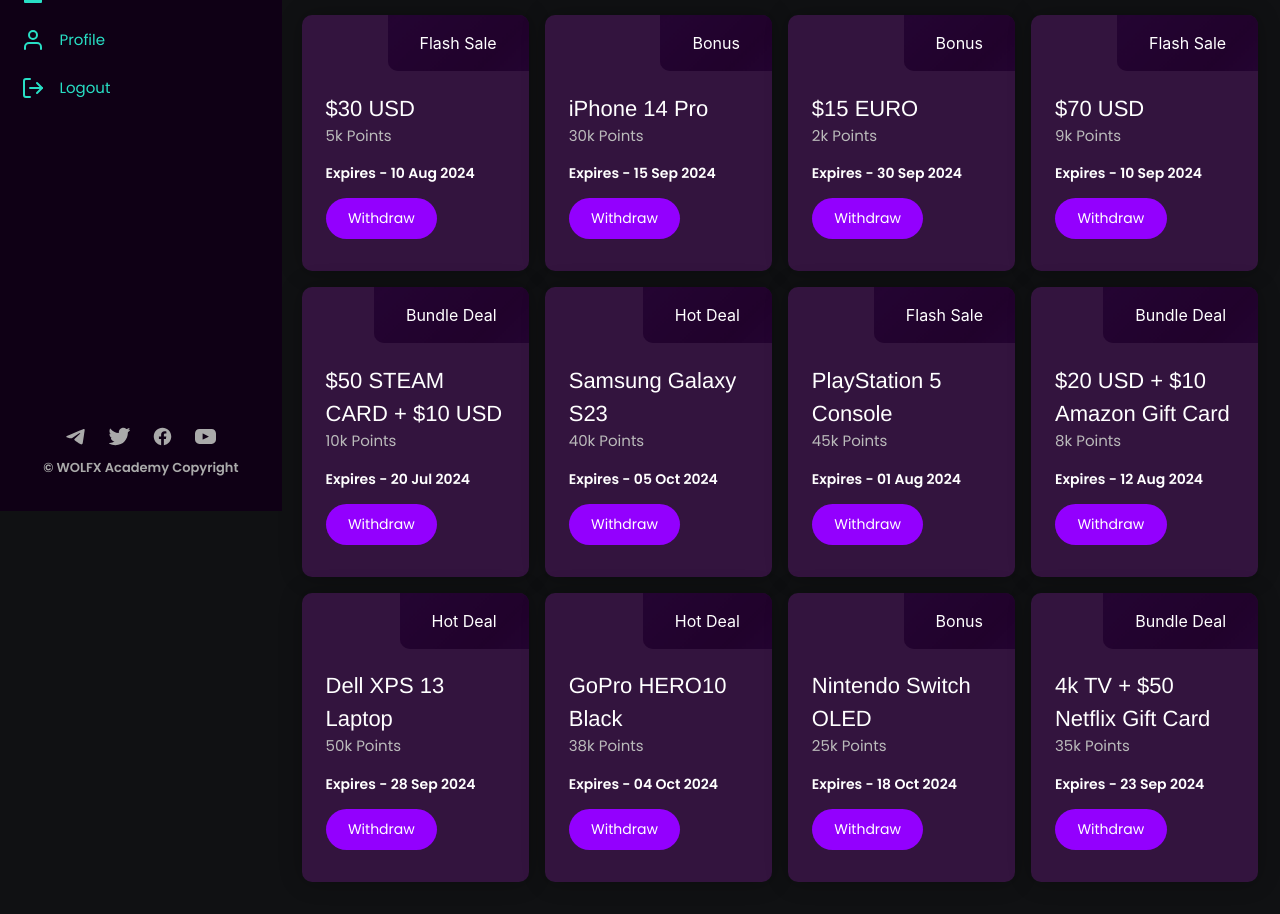
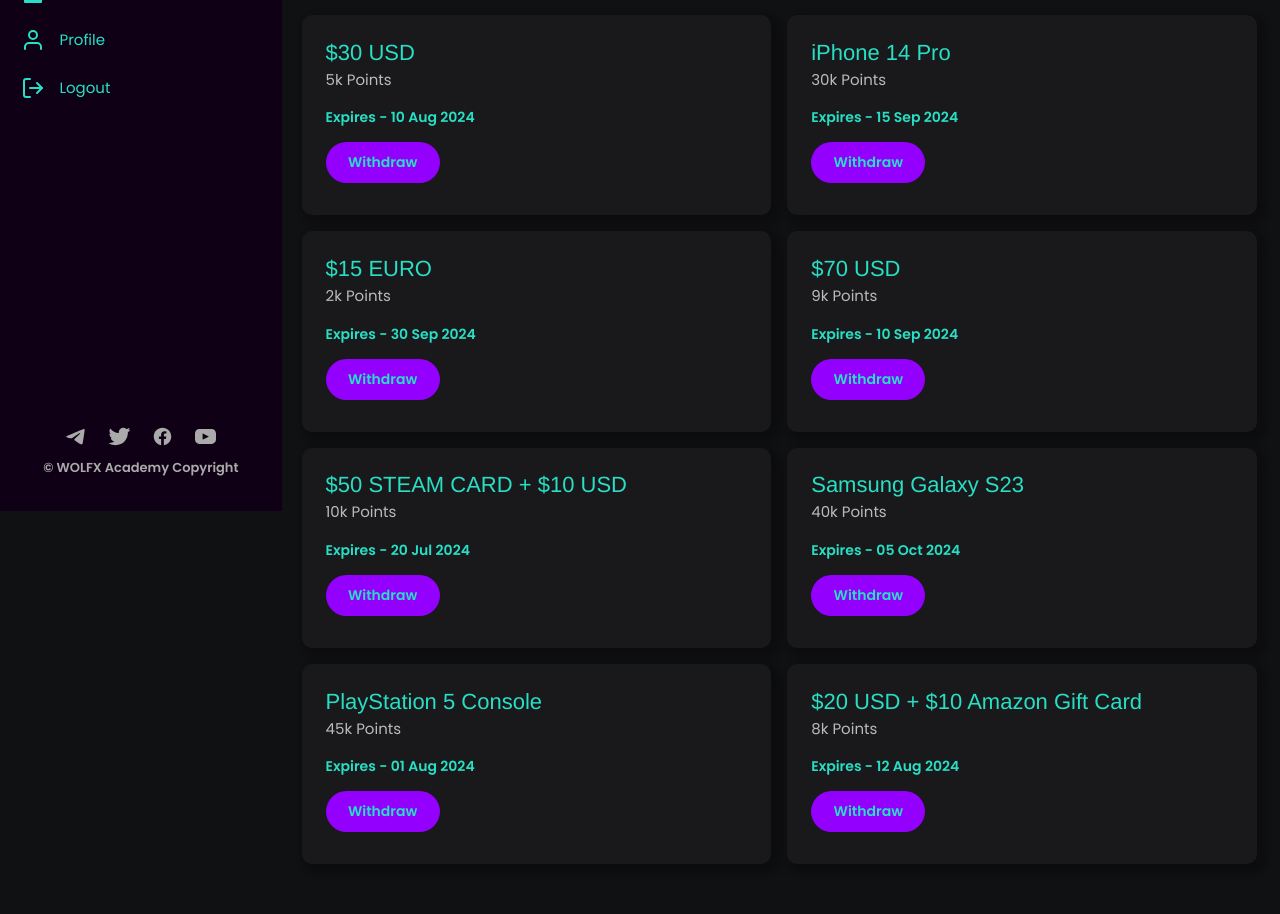
Before and after one commit to infodavid00/project057, a React (Vite) app: page /dashboard/bonus in a window 1280 px wide. Shown: the part 289-1203 px from the top of the page. Built offline with nearby package versions, Linux system fonts and the light colour scheme.

Commit message:
fixed bonus page #issue fro cl

```diff
--- a/src/comps/bonus/Cards.jsx
+++ b/src/comps/bonus/Cards.jsx
@@ -4,7 +4,6 @@
 
 export default function Cards() {
   const [preview, shouldpreview] = useState("");
-  // Flash Sale, New offer, Bundle Deal, Hot Deal
   const cards = [
     {
       tag: 0,
@@ -53,39 +52,15 @@
       item: "$20 USD + $10 Amazon Gift Card",
       points: "8k",
       exp: "12 Aug 2024",
-    },
-    {
-      tag: 3,
-      item: "Dell XPS 13 Laptop",
-      points: "50k",
-      exp: "28 Sep 2024",
-    },
-    {
-      tag: 3,
-      item: "GoPro HERO10 Black",
-      points: "38k",
-      exp: "04 Oct 2024",
-    },
-    {
-      tag: 1,
-      item: "Nintendo Switch OLED",
-      points: "25k",
-      exp: "18 Oct 2024",
-    },
-    {
-      tag: 2,
-      item: "4k TV + $50 Netflix Gift Card",
-      points: "35k",
-      exp: "23 Sep 2024",
-    },
+    }
   ];
 
   return (
     <>
       <div id="monthlyranks-cards-body">
         {cards.map((element, index) => (
-          <div key={index} className="monthlyranks-card">
-            <div className="monthlyranks-card-index">
+          <div key={index} className="bonus-card">
+            {/*<div className="monthlyranks-card-index">
               <div
                 className={`bonus-card-index-btn ${
                   element.tag === 0
@@ -105,7 +80,7 @@
                   ? "Bundle Deal"
                   : "Bonus"}
               </div>
-            </div>
+            </div>*/}
             {/* ... */}
             <div className="bonus-card-padded">
               <h1 className="monthlyranks-card-title">{element.item}</h1>
@@ -141,7 +116,7 @@
           >
             <div id="dashboard-news-preview-header">
               <div>
-                <span style={{ color: "white" }}>
+                <span style={{ color: "var(--color)" }}>
                   4k TV + $50 Netflix Gift Card{" "}
                 </span>
                 <span style={{ color: "#bbb", fontFamily: "poppins" }}>
@@ -149,7 +124,7 @@
                 </span>
               </div>
             </div>
-            <div id="dashboard-news-preview-content" style={{ color: "white" }}>
+            <div id="dashboard-news-preview-content" style={{ color: "var(--color)" }}>
               Lorem ipsum dolor sit amet consectetur adipisicing elit.
               Praesentium corrupti recusandae labore error unde dolores sunt
               consectetur placeat. Delectus illum fuga ipsa cupiditate, vel
--- a/src/comps/bonus/bonus.css
+++ b/src/comps/bonus/bonus.css
@@ -12,7 +12,7 @@
   padding: 0em 4em;
   background: linear-gradient(45deg, #3D10E9, #6C63FF);
   background-size: 400% 400%;
-  box-shadow: 0px 0px 25px rgba(0, 0, 0, 0.2), 0px 0px 20px rgba(0, 0, 0, 0.1);
+  box-shadow: var(--box-shadow);
   overflow: hidden;
   position: relative;
   animation: gradientAnimation 2.8s ease infinite, fadeInRightToLeft 0.2s ease forwards;
@@ -55,6 +55,19 @@
   margin-left: 4px;
 }
 
+
+
+.bonus-card {
+  border-radius: 10px;
+  background-color: rgba(25,25,27,1);
+  box-shadow: var(--box-shadow);
+  width: 49%;
+  cursor: pointer;
+  transition: transform 0.3s ease, box-shadow 0.3s ease, background-color 0.3s ease;
+  opacity: 0;
+  transform: translateY(20px);
+  animation: fadeInUp 0.5s forwards;
+}
 .bonus-card-padded {
    padding: 1.3em 1.5em 2em 1.5em;
 }
@@ -94,8 +107,8 @@
 #bonus-preview-cont {
   width: 40%;
   border-radius: 10px;
-  background-color: #1e002a;
-  box-shadow: 0px 0px 20px rgba(0, 0, 0, 0.2), 0px 0px 10px rgba(0, 0, 0, 0.1);
+  background-color: rgba(25,25,27,1);
+  box-shadow: var(--box-shadow);
   z-index: 3;
   padding: 1.7em;
   max-height: 25em;
@@ -112,17 +125,17 @@
 .bonus-preview-footer-btn {
   padding: 0.4em 1em;
   border-radius: 30px;
-  background-color: white;
+  background-color: var(--color);
   border: none;
   outline: none;
   font-family: 'poppins', sans-serif;
   font-size: 15px;
   cursor: pointer;
   transition: 0.1s;
-  color: white;
+  color: var(--color);
 }
 .bonus-preview-footer-btn-cancel {
-  background-color: rgba(71, 40, 92, 0.5);
+  background-color: rgba(40,40,42,1);
 }
 .bonus-preview-footer-btn-ok {
   background-color: #3D10E9;
@@ -149,6 +162,9 @@
 #bonus-banner-section1-text {
  font-size: 12px;
 }
+.bonus-card {
+  width: 100%;
+}
 #bonus-preview-cont {
   width: 90%;
 }
--- a/src/comps/monthlyranks/monthlyranks.css
+++ b/src/comps/monthlyranks/monthlyranks.css
@@ -43,9 +43,9 @@
   width: 96%;
 }
 .monthlyranks-card {
-  background-color: rgba(51, 20, 62, 1);
   border-radius: 10px;
-  box-shadow: 0px 0px 25px rgba(0, 0, 0, 0.2), 0px 0px 20px rgba(0, 0, 0, 0.1);
+  background-color: rgba(25,25,27,1);
+  box-shadow: var(--box-shadow);
   width: 23.7%;
   cursor: pointer;
   transition: transform 0.3s ease, box-shadow 0.3s ease, background-color 0.3s ease;
@@ -54,8 +54,7 @@
   animation: fadeInUp 0.5s forwards;
 }
 .monthlyranks-card:hover {
-  background-color: rgba(61, 30, 72, 1);
-  box-shadow: 0px 10px 30px rgba(0, 0, 0, 0.3), 0px 5px 25px rgba(0, 0, 0, 0.2);
+  background-color: rgba(40,40,42,1);
   transform: translateY(-10px) scale(1.03);
 }
 .monthlyranks-card:nth-child(1) {
@@ -107,7 +106,7 @@
   padding: 1em 2em;
   border-radius: 0px 10px 0px 10px;
   background-color: rgba(31, 0, 42, 0.5);
-  color: white;
+  color: var(--color);
   position: relative;
   overflow: hidden;
   z-index: 1;
@@ -146,7 +145,7 @@
 .monthlyranks-card-title {
   font-family: "helvetica", sans-serif;
   font-size: 22px;
-  color: white;
+  color: var(--color);
 }
 .monthlyranks-card-name {
   font-family: "poppins", sans-serif;
@@ -156,7 +155,7 @@
 .monthlyranks-card-footer-text {
   font-size: 14px;
   font-family: "poppins-semibold", sans-serif;
-  color: white;
+  color: var(--color);
 }
 .monthlyranks-card-footer-btn {
   border-radius: 30px;
@@ -165,8 +164,8 @@
   padding: 10px 1.6em;
   background-color: #9300FE ;
   font-size: 14px;
-  color: white;
-  font-family: "poppins", sans-serif;
+  color: var(--color);
+  font-family: "poppins-semibold", sans-serif;
   margin-top: 1em;
 }
 .monthlyranks-card-catalog {
@@ -177,7 +176,6 @@
   width: 30px;
   height: 30px;
   background-color: #ccc;
-  border: none;
   outline: none;
   border-radius: 50%;
   border: 1px solid #777;
@@ -199,7 +197,7 @@
 }
 #monthlyranks-banner-section1-title {
   font-size: 20px;
-  color: white;
+  color:var(--color);
   font-weight: 800;
   font-family: "helvatica", sans-serif;
 }
```
